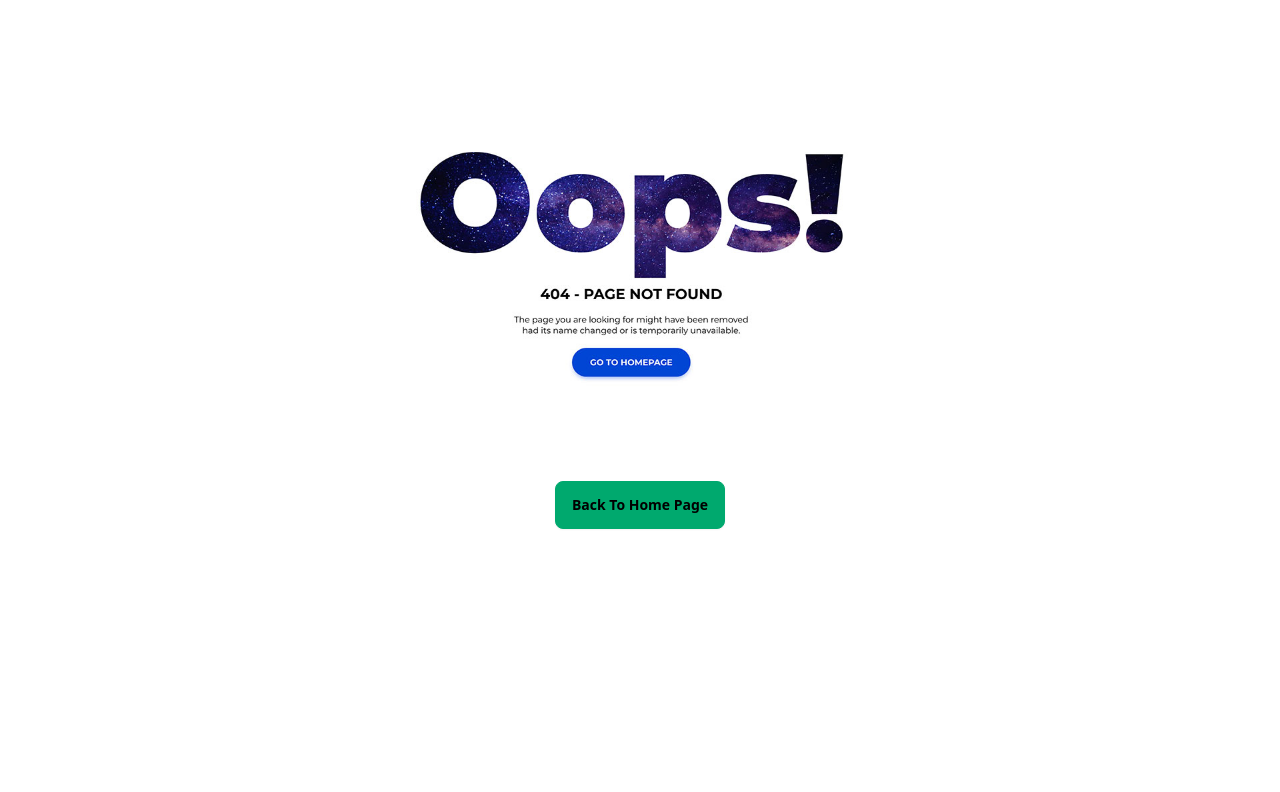
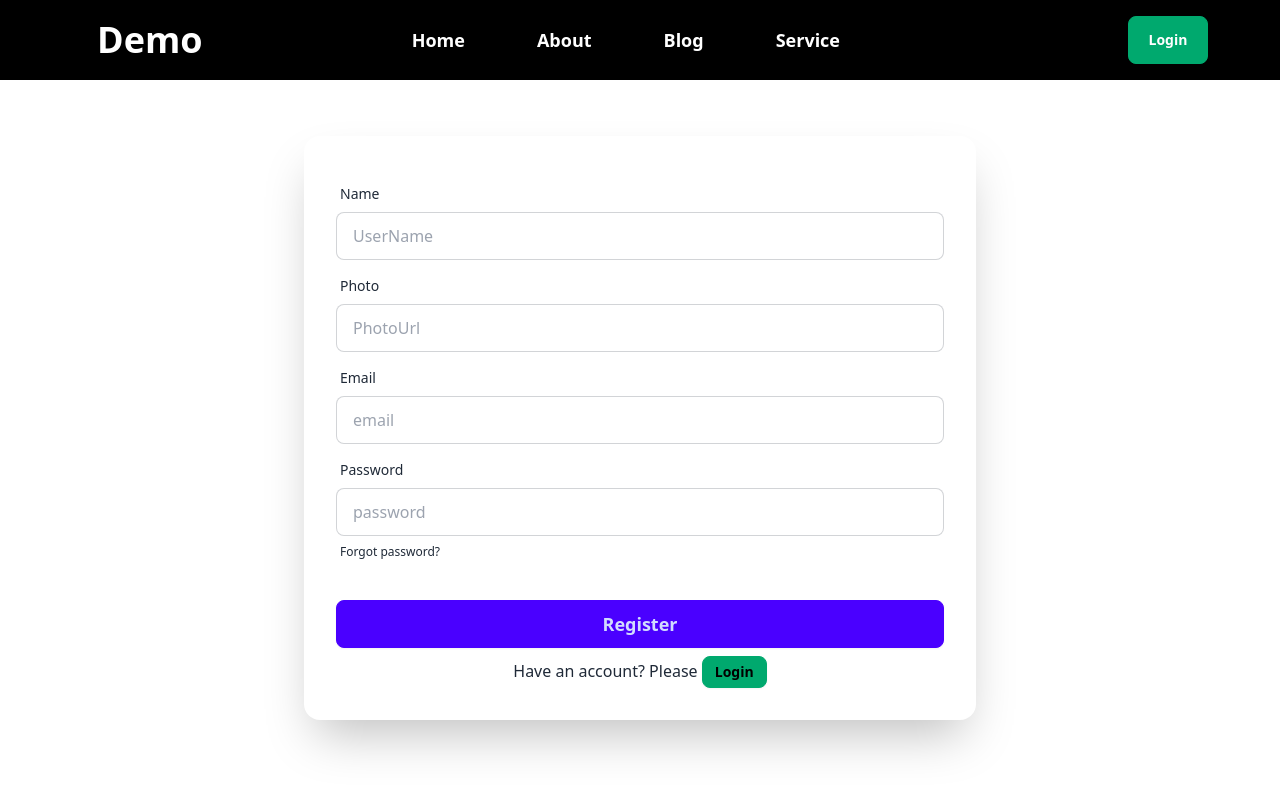
Before and after one commit to habibbd0/React-router-firebase, a React (Vite) app: page /register in a window 1280 px wide. Before the commit this address had no page. Shown: the top 792 px of the page. Built offline with nearby package versions, Linux system fonts and the light colour scheme.

Commit message:
costomize

```diff
--- a/firebase.Config.js
+++ b/firebase.Config.js
@@ -5,12 +5,12 @@ import { initializeApp } from "firebase/app";
 
 // Your web app's Firebase configuration
 const firebaseConfig = {
-  apiKey: "AIzaSyA4k5X5CqRYDU6k_8VvDG0ul_R5P0-JD48",
-  authDomain: "first-usecase-firebase.firebaseapp.com",
-  projectId: "first-usecase-firebase",
-  storageBucket: "first-usecase-firebase.appspot.com",
-  messagingSenderId: "567962010079",
-  appId: "1:567962010079:web:32268c9ea2f2c08331846a"
+  apiKey: "AIzaSyC-olhlzPZKMffOKGb2sIcT0nKPcDXAC2I",
+  authDomain: "login-2f22e.firebaseapp.com",
+  projectId: "login-2f22e",
+  storageBucket: "login-2f22e.appspot.com",
+  messagingSenderId: "717196550910",
+  appId: "1:717196550910:web:df4cced90c0a572fa0fbaf"
 };
 
 // Initialize Firebase
--- a/package.json
+++ b/package.json
@@ -10,11 +10,13 @@
     "preview": "vite preview"
   },
   "dependencies": {
+    "@react-icons/all-files": "^4.1.0",
     "firebase": "^10.7.2",
     "localforage": "^1.10.0",
     "match-sorter": "^6.3.3",
     "react": "^18.2.0",
     "react-dom": "^18.2.0",
+    "react-icons": "^5.0.1",
     "react-router-dom": "^6.21.3",
     "sort-by": "^1.2.0"
   },
--- a/src/main.jsx
+++ b/src/main.jsx
@@ -12,6 +12,7 @@ import App from "./App.jsx";
 import About from "./pages/About.jsx";
 import Service from "./pages/Service.jsx";
 import Login from "./pages/Login.jsx";
+import Register from "./pages/Register.jsx";
 const router = createBrowserRouter([
   {
     path: "/",
@@ -41,6 +42,10 @@ const router = createBrowserRouter([
       {
         path: '/login',
         element: <Login></Login>
+      },
+      {
+        path : '/register',
+        element : <Register></Register>
       }
     ]
   },
--- a/src/pages/Home.jsx
+++ b/src/pages/Home.jsx
@@ -1,4 +1,4 @@
-import HomeImage from "../image/Habib3.png"
+import HomeImage from '../image/Habib2.png'
 
 const Home = () => {
 	return (
--- a/src/pages/Login.jsx
+++ b/src/pages/Login.jsx
@@ -1,20 +1,91 @@
-import { getAuth } from "firebase/auth";
-import { GoogleAuthProvider } from "firebase/auth"
+import { getAuth, signInWithPopup } from "firebase/auth";
 import app from "../../firebase.Config";
+import { GoogleAuthProvider } from "firebase/auth";
+import { FaGoogle } from "react-icons/fa";
+import { MdOutlineEmail } from "react-icons/md";
+import { FaGithub } from "react-icons/fa";
+import { Link } from "react-router-dom";
+
 const Login = () => {
-	const auth = getAuth(app);
-	const provider = new GoogleAuthProvider();
-	signInWithPopup(auth, provider)
+  const auth = getAuth(app);
+  const provider = new GoogleAuthProvider();
+  const HandleGoogleLogin = () => {
+    signInWithPopup(auth,provider)
+      .then((result) => {
+        console.log(result.user);
+      })
+      .catch((error) => {
+        console.log(error.message);
+      });
+  };
 
-	const HandleGoogleLogin = () => {
-		console.log('login success');
-	}
+  return (
+    <div className="max-w-4xl text-center mx-auto border border-violet-500 p-8 mt-10">
+      <h1 className="text-violet-700 text-2xl font-semibold underline ">Login</h1>
+      <div className="hero">
+        <div className="hero-content flex gap-10 lg:flex-row-reverse">
+          <div className="text-center w-full max-w-xl mx-auto lg:text-left">
+            <h1 className="text-5xl font-bold">Welcome</h1>
+          </div>
+          <div className="card shrink-0 w-full max-w-md shadow-2xl bg-base-100">
+            <form className="card-body">
+              <div className="form-control">
+                <label className="label">
+                  <span className="label-text">Email</span>
+                </label>
+                <input
+                  type="email"
+                  placeholder="email"
+                  className="input input-bordered"
+                  required
+                />
+              </div>
+              <div className="form-control">
+                <label className="label">
+                  <span className="label-text">Password</span>
+                </label>
+                <input
+                  type="password"
+                  placeholder="password"
+                  className="input input-bordered"
+                  required
+                />
+                <label className="label">
+                  <a href="#" className="label-text-alt link link-hover">
+                    Forgot password?
+                  </a>
+                </label>
+              </div>
+              <div className="form-control mt-6">
+                <button className="btn btn-primary text-lg">Login</button>
+              </div>
+              <span className="text-center mt-2">
+                Have an account? Please <Link className="btn btn-success btn-sm" to="/register">Register</Link>
+              </span>
+              <p>OR</p>
+            </form>
 
-	return (
-		<div className="max-w-2xl text-center mx-auto border p-8">
-			<h1>Login</h1>
-		</div>
-	);
+            <div className=" text-center w-56 mx-auto ">
+                <div onClick={HandleGoogleLogin} className="border border-slate-800 flex justify-between p-2 rounded-full w-full">
+                <span className="text-violet-700 text-2xl"><FaGoogle /></span>
+                <h1>Sign up with Google</h1>
+                </div>
+
+                <div className="border border-slate-800 flex justify-between p-2 rounded-full mt-2 w-full">
+                <span className="text-violet-700 text-2xl"><FaGithub /></span>
+                <h1>Sign up with Github</h1>
+                </div>
+                <div className="border border-slate-800 flex justify-between p-2 rounded-full mt-2 mb-2 w-full">
+                <span className="text-violet-700 text-2xl"> <MdOutlineEmail /> </span>
+                <h1>Sign up with Email</h1>
+                </div>
+
+            </div>
+          </div>
+        </div>
+      </div>
+    </div>
+  );
 };
 
 export default Login;
--- a/src/pages/Navbar.jsx
+++ b/src/pages/Navbar.jsx
@@ -1,41 +1,100 @@
-import React from 'react';
-import { Link } from 'react-router-dom';
+import React from "react";
+import { NavLink } from "react-router-dom";
 const Navbar = () => {
+  // javascript lekhar jaiga
+  const navLinks =
+    <div className="text-lg text-center flex gap-10 font-semibold">
+      <li>
+        <NavLink
+          to="/home"
+          className={({ isActive, isPending }) =>
+            isPending ? "pending" : isActive ? "text-violet-700 scale-125 duration-700 ease-in-out border-y-2" : ""
+          }
+        >
+         Home
+        </NavLink>
+      </li>
+      <li>
+        <NavLink
+          to="/about"
+          className={({ isActive, isPending }) =>
+            isPending ? "pending" : isActive ? "text-violet-700 scale-125 duration-700 ease-in-out border-y-2" : ""
+          }
+        >
+          About
+        </NavLink>
+      </li>
+      <li>
+        <NavLink
+          to="/blog"
+          className={({ isActive, isPending }) =>
+            isPending ? "pending" : isActive ? "text-violet-700 scale-125 duration-700 ease-in-out border-y-2" : ""
+          }
+        >
+          Blog
+        </NavLink>
+      </li>
+      <li>
+        <NavLink
+          to="/service"
+          className={({ isActive, isPending }) =>
+            isPending ? "pending" : isActive ? "text-violet-700 scale-125 duration-700 ease-in-out border-y-2" : ""
+          }
+        >
+          Service
+        </NavLink>
+      </li>
+    </div>
+
   return (
-		<div className=''>
+    <div className="">
       <div className="navbar bg-black text-white">
         <div className="navbar-start ">
           <div className="dropdown mx-9">
             <div tabIndex={0} role="button" className="btn btn-ghost lg:hidden">
-        <svg xmlns="http://www.w3.org/2000/svg" className="h-5 w-5" fill="none" viewBox="0 0 24 24" stroke="currentColor"><path strokeLinecap="round" strokeLinejoin="round" strokeWidth="2" d="M4 6h16M4 12h8m-8 6h16" /></svg>
+              <svg
+                xmlns="http://www.w3.org/2000/svg"
+                className="h-5 w-5"
+                fill="none"
+                viewBox="0 0 24 24"
+                stroke="currentColor"
+              >
+                <path
+                  strokeLinecap="round"
+                  strokeLinejoin="round"
+                  strokeWidth="2"
+                  d="M4 6h16M4 12h8m-8 6h16"
+                />
+              </svg>
             </div>
-      <ul tabIndex={0} className="menu menu-sm dropdown-content mt-3 z-[1] p-2  shadow bg-black rounded-box w-52 mx-9 flex gap-2">
-	  <li className='text-2xl hover:text-red-500 hover:scale-105 transition-all'><Link to='home'> Home</Link>  </li>
-	  <li className='text-2xl hover:text-red-500 hover:scale-105 transition-all'><Link to='blog'> Blog</Link>  </li>
-      <li className='text-2xl hover:text-red-500 hover:scale-105 transition-all'><Link to='/about'> About</Link>  </li>
-      <li className='text-2xl hover:text-red-500 hover:scale-105 transition-all'><Link to='/service'> Service</Link>  </li>
+            <ul
+              tabIndex={0}
+              className="menu menu-sm dropdown-content mt-3 z-[1] p-2  shadow bg-black rounded-box w-52 mx-9 flex gap-2"
+            >
+              {navLinks}
             </ul>
           </div>
           <a className="btn btn-ghost text-4xl">Demo</a>
         </div>
         <div className="navbar-center hidden lg:flex ">
-    <ul className="menu menu-horizontal px-1 flex gap-2">
-
-	<li className='text-2xl hover:text-red-500 hover:scale-105 transition-all'><Link to='home'> Home</Link>  </li>
-	  <li className='text-2xl hover:text-red-500 hover:scale-105 transition-all'><Link to='blog'> Blog</Link>  </li>
-      <li className='text-2xl hover:text-red-500 hover:scale-105 transition-all'><Link to='/about'> About</Link>  </li>
-      <li className='text-2xl hover:text-red-500 hover:scale-105 transition-all'><Link to='/service'> Service</Link>  </li>
-
-    </ul>
+          <ul className="menu menu-horizontal px-1 flex gap-2">{navLinks}</ul>
         </div>
 
-  <div className='navbar navbar-end'>
-   <Link to='/login'>
-      <button className='btn btn-primary'>Login</button>
-   </Link>
+        <div className="navbar navbar-end pr-16">
+
+        <li>
+        <NavLink
+          to="/login"
+          className={({ isActive, isPending }) =>
+            isPending ? "pending" : isActive ? "active" : ""
+          }
+        >
+          <button className="btn btn-success w-20 text-white ">Login</button>
+        </NavLink>
+      </li>
+
         </div>
       </div>
-
     </div>
   );
 };
--- /dev/null
+++ b/src/pages/Register.jsx
@@ -0,0 +1,112 @@
+import { Link } from "react-router-dom";
+import { createUserWithEmailAndPassword, getAuth } from "firebase/auth";
+import app from "../../firebase.Config";
+import { useState } from "react";
+const Register = () => {
+  const auth = getAuth(app);
+
+  const [error,seterror] = useState('');
+  const HandleRegisterAccount = (event) => {
+    event.preventDefault();
+
+
+    // const name = event.target.name.value;
+    const form = event.target;
+    const name = form.name.value;
+    const photourl = form.photourl.value;
+    const email = form.email.value;
+    const password = form.password.value;
+
+    createUserWithEmailAndPassword(auth, email, password)
+    .then(result => {
+      console.log(result.user);
+    }).catch((error) => {
+      seterror(error.message)
+    })
+
+
+  // form.reset();
+
+    // console.log(name,photourl,email,password);
+  };
+
+  return (
+    <div>
+      <div className=" mx-auto">
+        <div className="hero-content flex-col lg:flex-row-reverse">
+          <div className="card w-full max-w-2xl shadow-2xl mt-10">
+            <form onSubmit={HandleRegisterAccount} className="card-body">
+              <p className={`${error && 'text-red-500 text-center'}`}>{error}</p>
+              <div className="form-control">
+                <label className="label">
+                  <span className="label-text">Name</span>
+                </label>
+                <input
+                  type="text"
+                  placeholder="UserName"
+                  className="input input-bordered"
+                  required
+                  name="name"
+                />
+              </div>
+              <div className="form-control">
+                <label className="label">
+                  <span className="label-text">Photo</span>
+                </label>
+                <input
+                  type="photo"
+                  placeholder="PhotoUrl"
+                  className="input input-bordered"
+                  required
+                  name="photourl"
+                />
+              </div>
+              <div className="form-control">
+                <label className="label">
+                  <span className="label-text">Email</span>
+                </label>
+                <input
+                  type="email"
+                  placeholder="email"
+                  className="input input-bordered"
+                  required
+                  name="email"
+                />
+              </div>
+              <div className="form-control">
+                <label className="label">
+                  <span className="label-text">Password</span>
+                </label>
+                <input
+                  type="password"
+                  placeholder="password"
+                  className="input input-bordered"
+                  required
+                  name="password"
+                />
+                <label className="label">
+                  <a href="#" className="label-text-alt link link-hover">
+                    Forgot password?
+                  </a>
+                </label>
+              </div>
+              <div className="form-control mt-6">
+                <button className="btn btn-primary font-semibold text-lg">
+                  Register
+                </button>
+                <span className="text-center mt-2">
+                  Have an account? Please{" "}
+                  <Link className="btn btn-success btn-sm" to="/login">
+                    Login
+                  </Link>
+                </span>
+              </div>
+            </form>
+          </div>
+        </div>
+      </div>
+    </div>
+  );
+};
+
+export default Register;
```
Also changed, not shown: 1 other file (tests, documents, lock files or other folders). Lines whose indentation alone changed are shown as unchanged.
